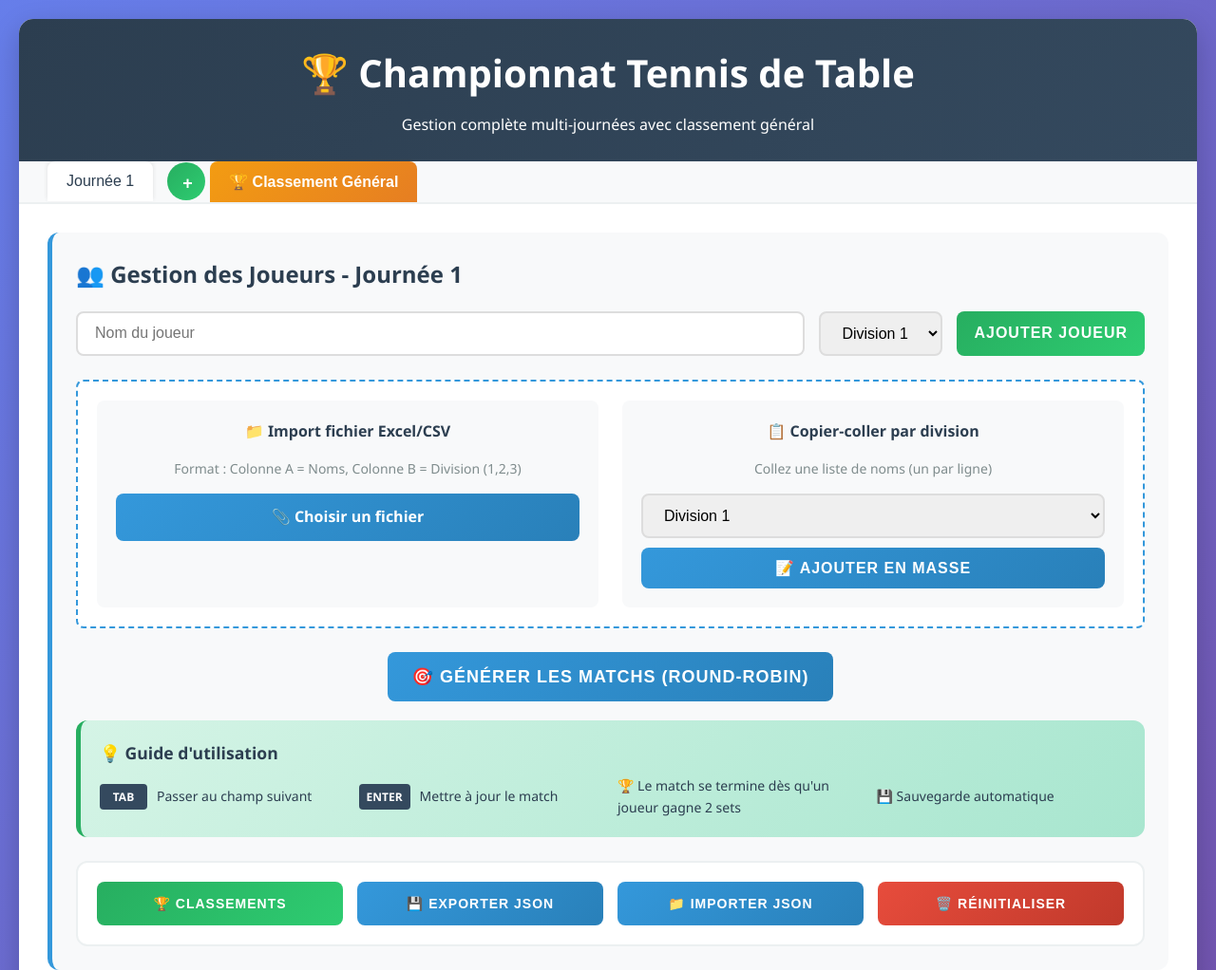
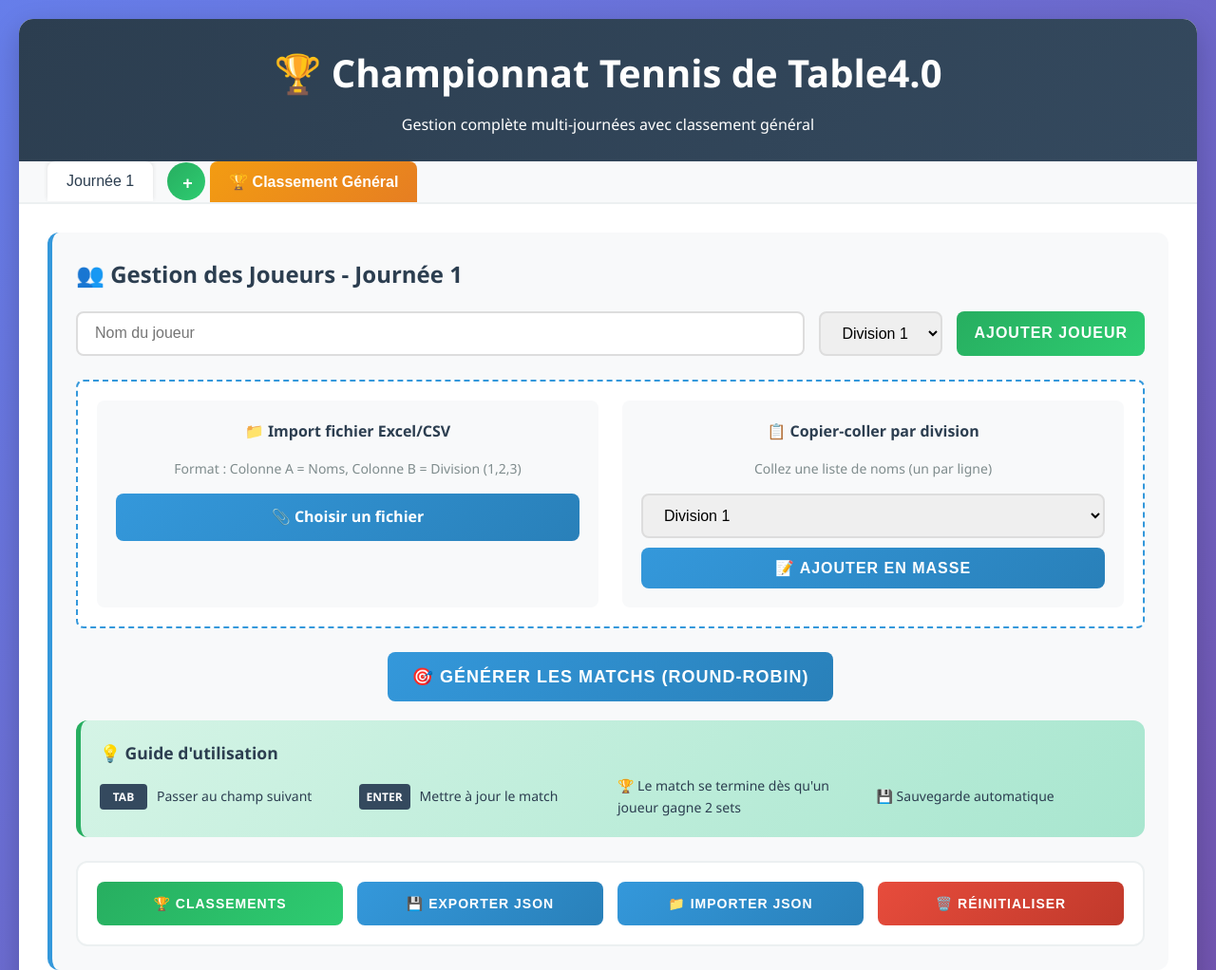
Before and after one commit to Romaincapp/tennisdetable, a plain HTML site: page index.html in a window 1280 px wide. Shown: the top 1022 px of the page at 95% size. Drawn offline with Linux system fonts and the light colour scheme.

Commit message:
Update index.html4.0

```diff
--- a/index.html
+++ b/index.html
@@ -957,7 +957,7 @@
 <body>
     <div class="container">
         <div class="header">
-            <h1>🏆 Championnat Tennis de Table</h1>
+            <h1>🏆 Championnat Tennis de Table4.0</h1>
             <p>Gestion complète multi-journées avec classement général</p>
         </div>
 
```
